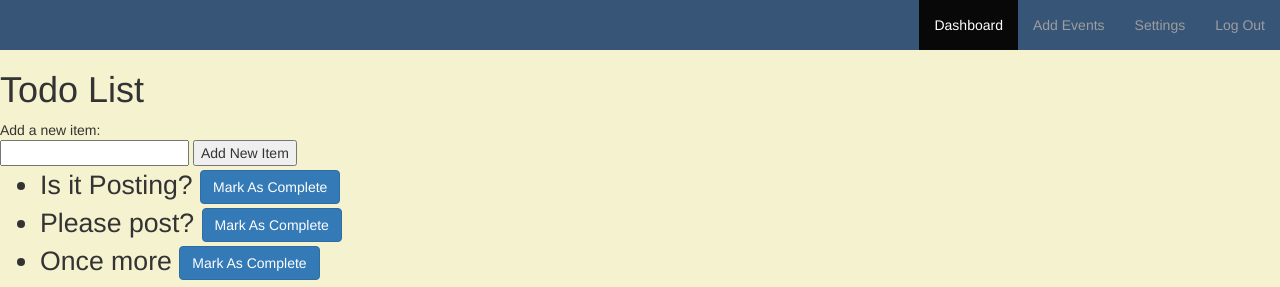
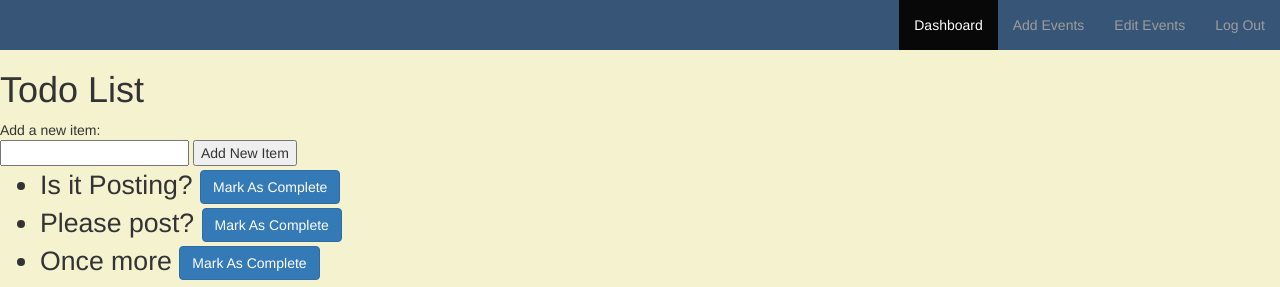
Before and after one commit to danieltran67/All-In-One-Agenda, a Flask app: template templates/dashboard.html in a window 1280 px wide. Shown: the top 287 px of the page. Run offline with Flask 2, Linux system fonts and the light colour scheme; the template is opened without the code that fills it: values that come from a table or form of the project are taken from there, others are empty; data comes from the database, SQL or seed files in the repository; some libraries are stand-ins or nearby versions.

Commit message:
organized code

```diff
--- a/templates/dashboard.html
+++ b/templates/dashboard.html
@@ -8,6 +8,7 @@ Dashboard
 {{super()}}
 <link rel="stylesheet" href="{{url_for('.static', filename='dashboard.css')}}">
 {% endblock %}
+
 {% with messages = get_flashed_messages() %}
   {% if messages %}
     <ul class=flashes>
@@ -18,6 +19,7 @@ Dashboard
   {% endif %}
 {% endwith %}
 {% block content %}
+    <!--NAVBAR CODE-->
     <nav class="navbar navbar-inverse navbar-fixed-top">
       <div class="container-fluid">
         <div class="navbar-header">
@@ -33,13 +35,15 @@ Dashboard
           <ul class="nav navbar-nav navbar-right navbar-font">
             <li class="active"><a href="">Dashboard</a></li>
             <li><a href="{{ url_for('addevents') }}">Add Events</a></li>
-            <li><a href="{{ url_for('settings') }}">Settings</a></li>
+            <li><a href="{{ url_for('editevents') }}">Edit Events</a></li>
             <li><a href="{{ url_for('logout') }}">Log Out</a></li>
           </ul>
         </div>
       </div>
     </nav>
+    <!--NAVBAR CODE-->
 
+    <!--TO DO LIST CODE-->
     <div>
       <h1>Todo List</h1>
       <div>Add a new item:
@@ -54,6 +58,9 @@ Dashboard
           {% endfor %}
         </ul>
     </div>
+    <!--TO DO LIST CODE-->
 
+    <!--CALENDAR CODE-->
     <iframe src="https://calendar.google.com/calendar/embed?height=600&amp;wkst=1&amp;bgcolor=%23ffffff&amp;ctz=America%2FLos_Angeles&amp;src=ZGFuaWVsdHJhbjE1MEBnbWFpbC5jb20&amp;src=ZmFtaWx5MTA4NTc1MDQ1Mzg4MjA3NDgzOTdAZ3JvdXAuY2FsZW5kYXIuZ29vZ2xlLmNvbQ&amp;src=ZW4udXNhI2hvbGlkYXlAZ3JvdXAudi5jYWxlbmRhci5nb29nbGUuY29t&amp;color=%23336699&amp;color=%235A9A08&amp;color=%23336699" style="border-width:0" width="1000" height="600" frameborder="0" scrolling="no"></iframe>
+    <!--CALENDAR CODE-->
 {% endblock %}
```
